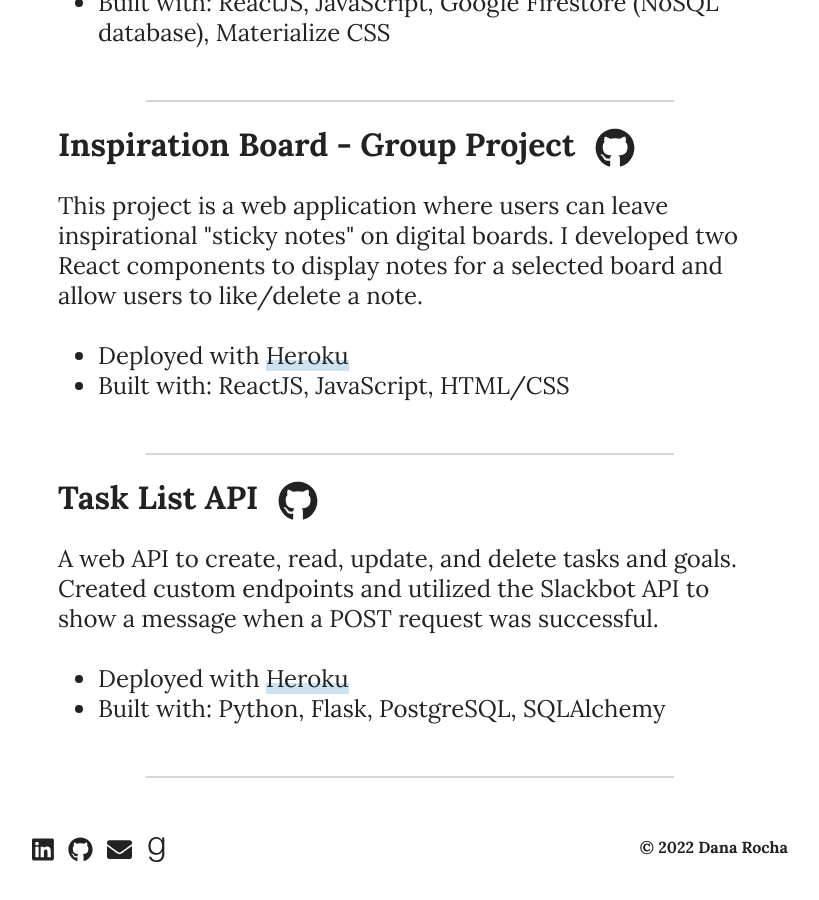
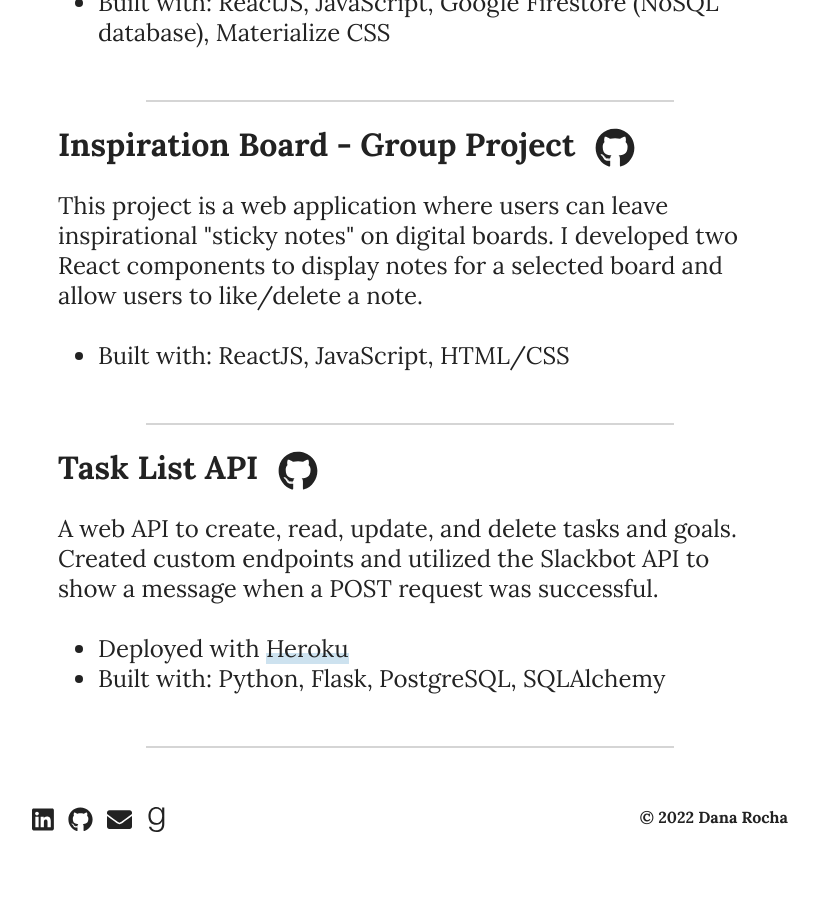
Before and after one commit to dana-rocha/dana-rocha.github.io, a Jekyll site: the page pages/projects.html, which Jekyll copies as it is, in a window 1280 px wide and 900 px high, scrolled down 1485 px. Shown: the whole window, without its empty margins (230-1049 px from the left). Built offline with Jekyll 4.4.1, drawn with Linux system fonts in a browser that asks for light colours; nearby versions of some CDN libraries; after the commit the page ends 2355 px from its top, so only the background shows below that.

Commit message:
projects: removes deprecated link

```diff
--- a/pages/projects.html
+++ b/pages/projects.html
@@ -123,7 +123,6 @@
           <br>
           <br>
           <ul>
-            <li>Deployed with <a href="https://migrationmess-front-end.herokuapp.com/" target="_blank" class="highlight"> Heroku </a></li>
             <li>Built with: ReactJS, JavaScript, HTML/CSS</li>
           </ul>
         </h4>
```
